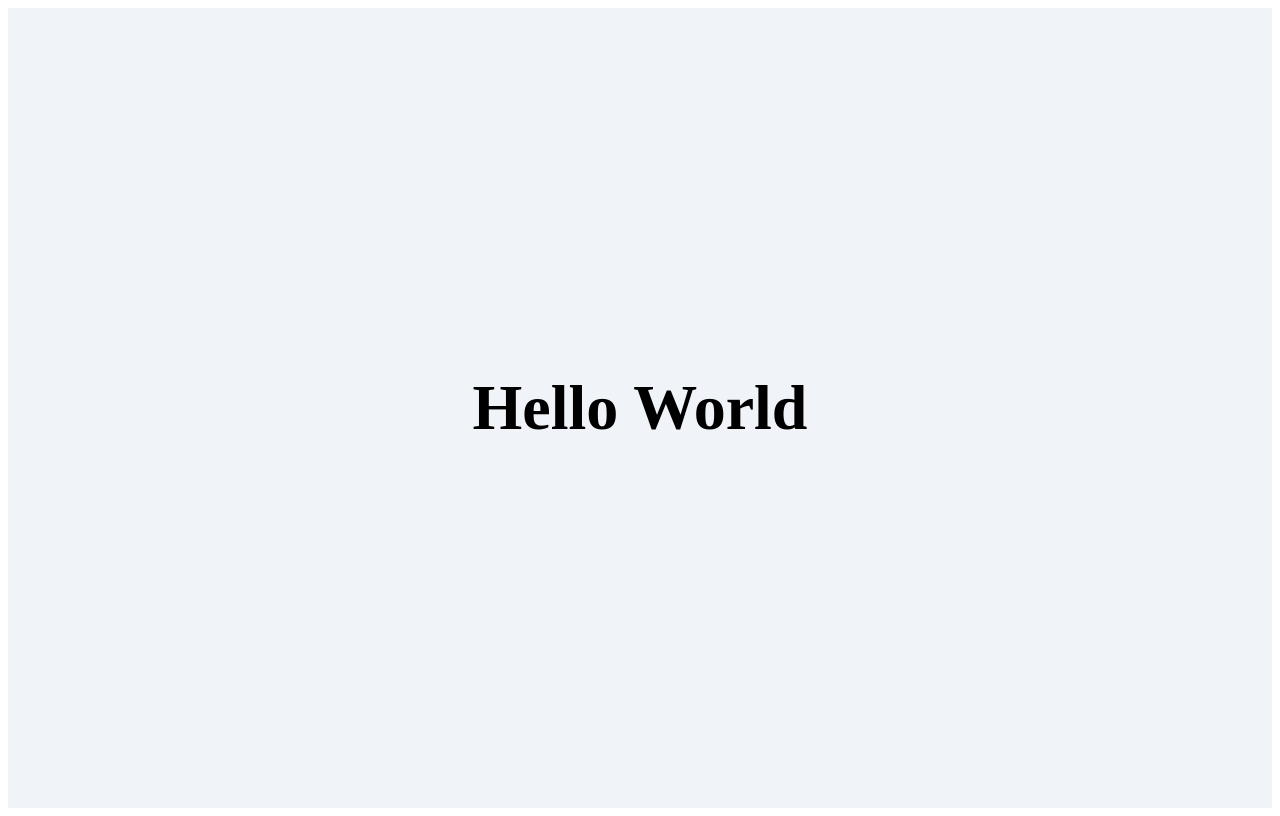
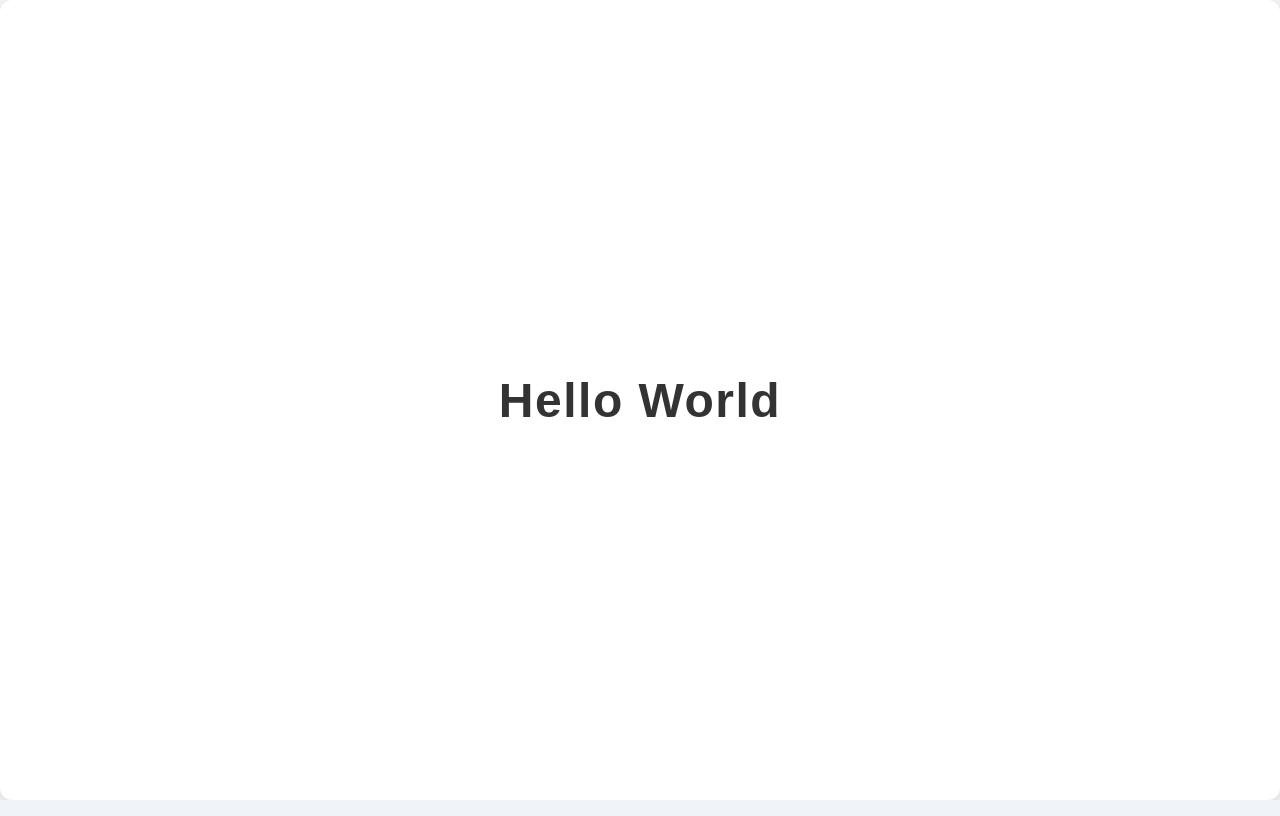
Before and after one commit to Dev-Huang1/Clerk-Demo, a Next.js app: page / in a window 1280 px wide. Built offline with nearby package versions, Linux system fonts and the light colour scheme.

Commit message:
Update Home.module.css

```diff
--- a/styles/Home.module.css
+++ b/styles/Home.module.css
@@ -1,67 +1,28 @@
-.container {
-  min-height: 100vh;
-  padding: 0 2rem;
-  display: flex;
-  flex-direction: column;
-  justify-content: center;
-  align-items: center;
+* {
+  margin: 0;
+  padding: 0;
+  box-sizing: border-box;
+}
+
+body {
+  font-family: sans-serif;
   background-color: #f0f4f8;
 }
 
-.main {
-  padding: 5rem 0;
-  flex: 1;
+.container {
   display: flex;
-  flex-direction: column;
+  height: 100vh;
   justify-content: center;
   align-items: center;
+  background-color: #fff;
+  border-radius: 12px;
+  box-shadow: 0 4px 12px rgba(0, 0, 0, 0.1);
+  padding: 20px;
 }
 
 .title {
-  margin: 0;
-  line-height: 1.15;
-  font-size: 4rem;
+  font-size: 48px;
+  color: #333;
   text-align: center;
+  letter-spacing: 1.5px;
 }
-
-.highlight {
-  color: #0070f3;
-}
-
-.description {
-  margin: 4rem 0;
-  font-size: 1.5rem;
-  text-align: center;
-}
-
-.code {
-  background: #f4f4f4;
-  border-radius: 5px;
-  padding: 0.75rem;
-  font-size: 1.2rem;
-}
-
-.footer {
-  width: 100%;
-  height: 100px;
-  border-top: 1px solid #eaeaea;
-  display: flex;
-  justify-content: center;
-  align-items: center;
-}
-
-.footer img {
-  margin-left: 0.5rem;
-}
-
-.footer a {
-  display: flex;
-  justify-content: center;
-  align-items: center;
-  text-decoration: none;
-  color: inherit;
-}
-
-.logo {
-  height: 1em;
-}
```
